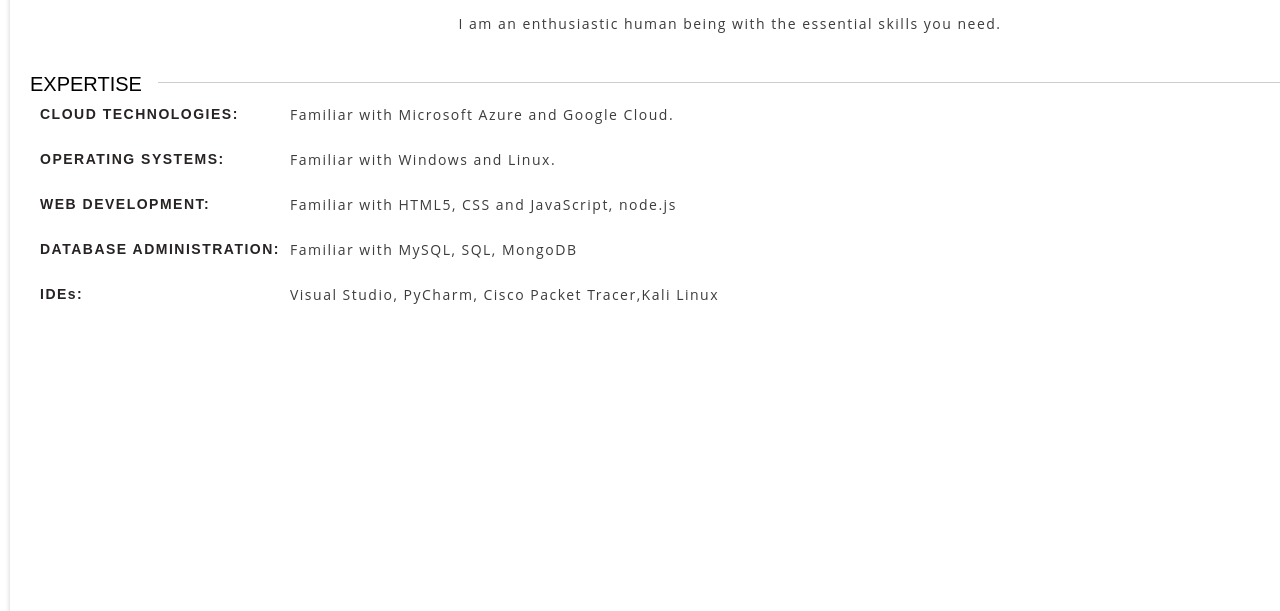
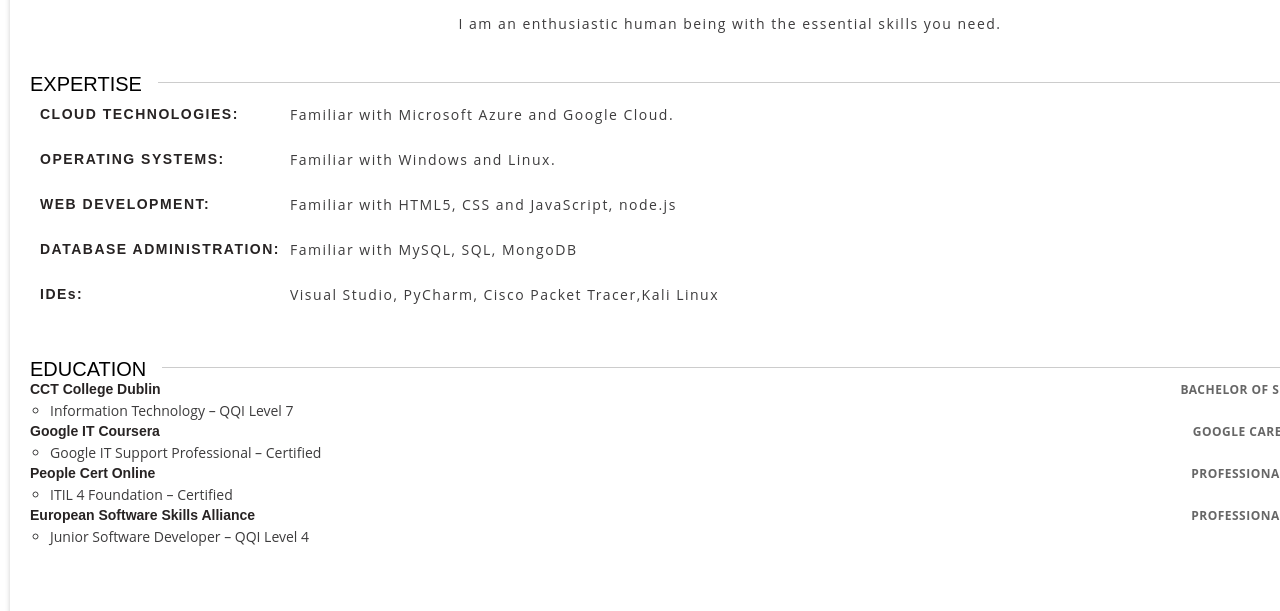
Before and after one commit to StephaTech/Portifolio, a plain HTML site: page index.html in a window 1280 px wide. Shown: the part 189-800 px from the top of the page. Drawn offline with Linux system fonts and the light colour scheme; a web font is replaced by a local one.

Commit message:
added education section

```diff
--- a/css/styles.css
+++ b/css/styles.css
@@ -138,3 +138,28 @@ h3 {
     }
 
 }
+
+.education {
+    h4 {
+
+        display: flex;
+        align-items: center;
+        justify-content: space-between;
+    }
+    ul {
+        margin: 0;
+    }
+    small {
+        display: block;
+        font-family: "Open Sans", sans-serif;
+        color: rgba(0 ,0 ,0 , 0.6);
+        font-weight: bold;
+        line-height: 1.5em;
+        letter-spacing: 0.5px;
+        font-size: 12px;
+        text-transform: uppercase;
+
+
+    }
+
+}
--- a/index.html
+++ b/index.html
@@ -4,6 +4,7 @@
     <meta charset="UTF-8" />
     <meta name="viewport" content="width=device-width, initial-scale=1.0" />
     <link rel="stylesheet" href="css/styles.css"/>
+
     <title>Stephany Souza</title>
 <body>
     <div class="page">
@@ -69,11 +70,40 @@
             </div>
 
         </div>
+        <div class="education">
+            <h3>Education</h3>
+            <h4>CCT College Dublin
+                <small>Bachelor of Science (Degree) | 2021</small>
+            </h4>
+            <ul>
+                <li>Information Technology – QQI Level 7</li>
+            </ul>
+            <h4>Google IT Coursera
+                <small>Google Career Certificates | 2022</small>
+            </h4>
+            <ul>
+                <li>Google IT Support Professional – Certified</li>
+            </ul>
+            <h4>People Cert Online
+                <small>Professional Certification | 2023</small>
+            </h4>
+            <ul>
+                <li>ITIL 4 Foundation – Certified </li>
+            </ul>
+            <h4>European Software Skills Alliance
+                <small>Professional Certification | 2024</small>
+            </h4>
+            <ul>
+                <li>Junior Software Developer – QQI Level 4</li>
+            </ul>
+        </div>
+
+
+
 
         <div class="experience">
         </div>
-        <div class="education">
-        </div>
+
     </div>
 </body>
 </head>
```
